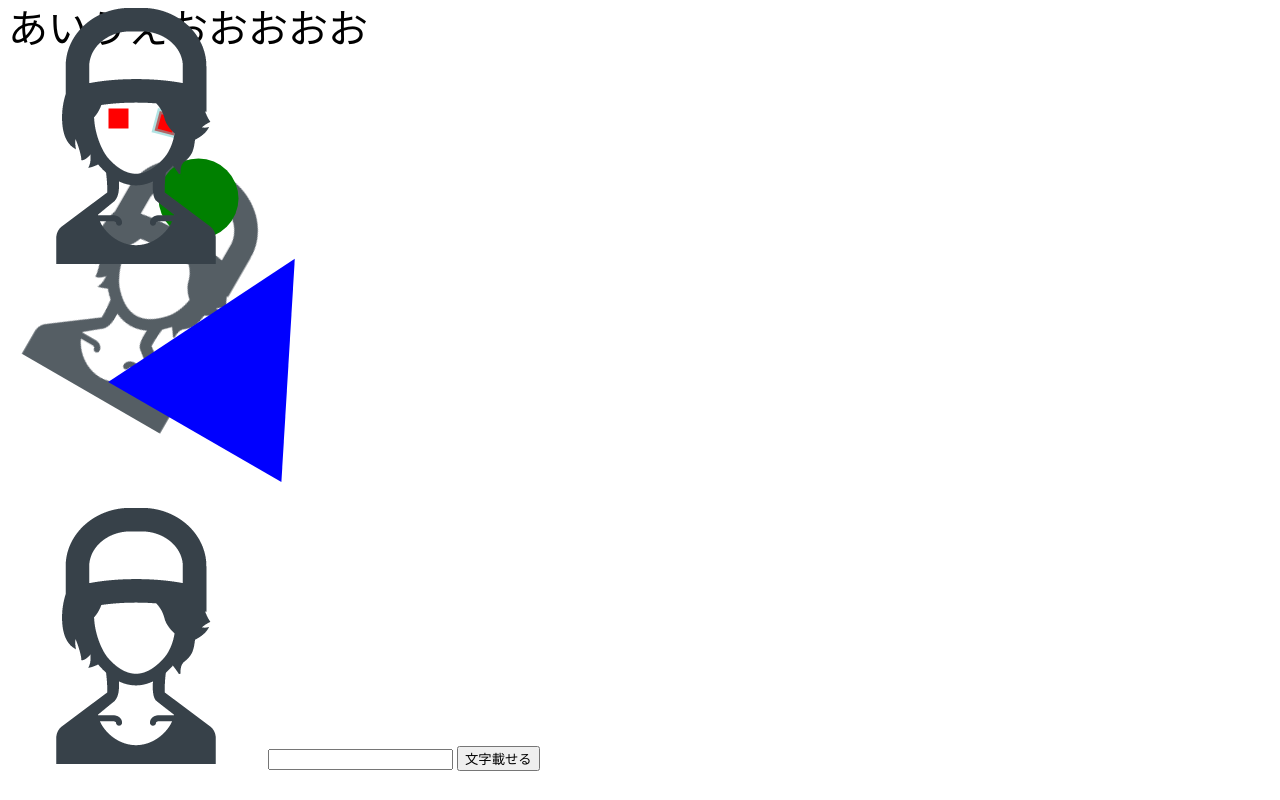
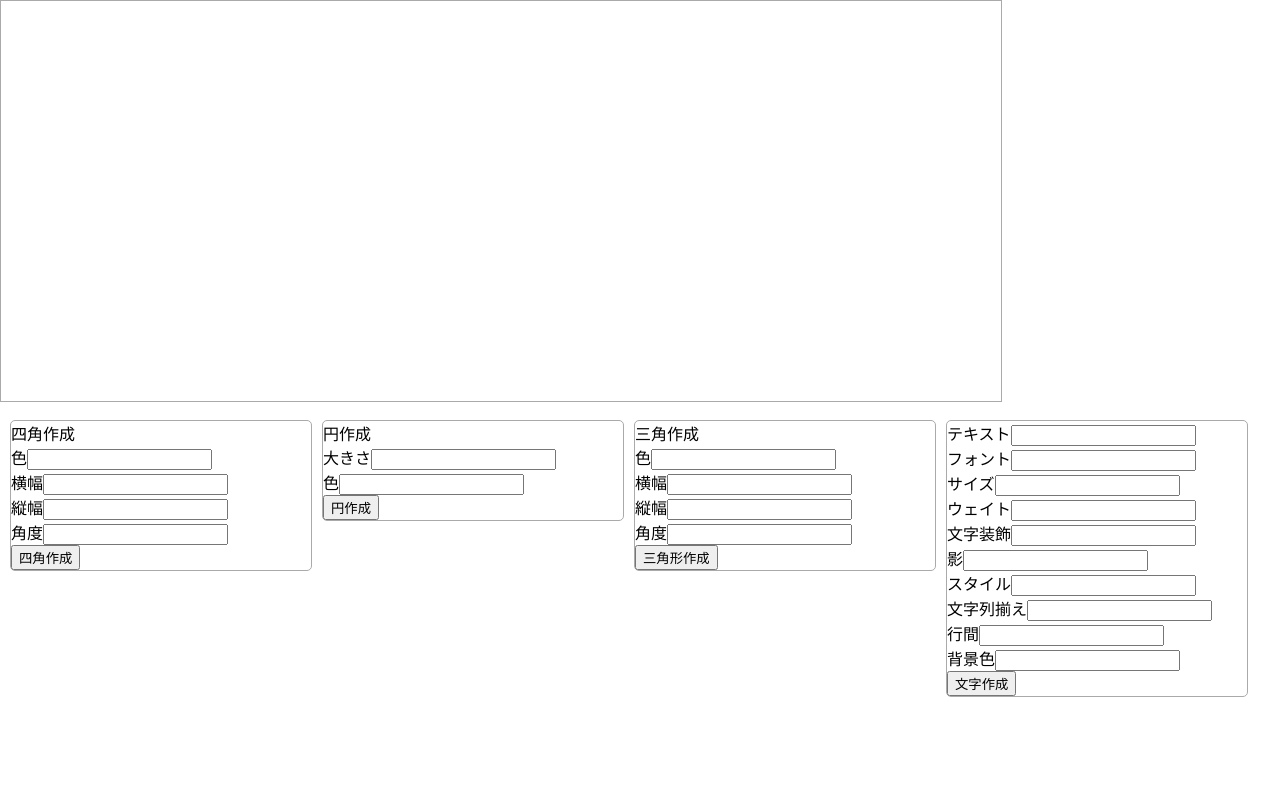
Before and after one commit to Benjamin1gou/Study, a plain HTML site: page fabricTest.html in a window 1280 px wide. Drawn offline with Linux system fonts and the light colour scheme.

Commit message:
add&change
色々変更&追加

```diff
--- /dev/null
+++ b/css/html5reset.css
@@ -0,0 +1,94 @@
+@charset "utf-8";
+
+html, body, div, span, applet, object, iframe,
+h1, h2, h3, h4, h5, h6, p, blockquote, pre,
+a, abbr, acronym, address, big, cite, code,
+del, dfn, em, img, ins, kbd, q, s, samp,
+small, strike, strong, sub, sup, tt, var,
+b, u, i, center,
+dl, dt, dd, ol, ul, li,
+fieldset, form, label, legend,
+table, caption, tbody, tfoot, thead, tr, th, td,
+article, aside, canvas, details, embed,
+figure, figcaption, footer, header, hgroup,
+menu, nav, output, ruby, section, summary,
+time, mark, audio, video {
+	margin: 0;
+	padding: 0;
+	border: 0;
+	font-style:normal;
+	font-weight: normal;
+	font-size: 100%;
+	vertical-align: baseline;
+}
+
+article, aside, details, figcaption, figure,
+footer, header, hgroup, menu, nav, section {
+	display: block;
+}
+
+html{
+    overflow-y: scroll;
+}
+
+blockquote, q {
+	quotes: none;
+}
+
+blockquote:before, blockquote:after,
+q:before, q:after {
+	content: '';
+	content: none;
+}
+
+input, textarea,{
+	margin: 0;
+	padding: 0;
+}
+
+ol, ul{
+    list-style:none;
+}
+
+table{
+    border-collapse: collapse;
+    border-spacing:0;
+}
+
+caption, th{
+    text-align: left;
+}
+
+a:focus {
+	outline:none;
+}
+
+.clearfix:after {
+	content: ".";
+	display: block;
+	clear: both;
+	height: 0;
+	visibility: hidden;
+}
+
+.clearfix {
+	min-height: 1px;
+}
+
+* html .clearfix {
+	height: 1px;
+	/*¥*//*/
+	height: auto;
+	overflow: hidden;
+	/**/
+}
+
+.both{
+	clear:both;
+}
+
+.inline_block {
+	display: inline-block;
+	*display: inline;
+	*zoom: 1;
+}
--- /dev/null
+++ b/css/ultimateTakahiroFabric.css
@@ -0,0 +1,12 @@
+.paint-css{
+  border: #aaa 1px solid;
+  width: 300px;
+  float: left;
+  margin-top: 20px;
+  margin-left: 10px;
+  border-radius: 5px;
+}
+
+#can{
+  border: solid 1px #aaa;
+}
--- a/fabricTest.html
+++ b/fabricTest.html
@@ -5,13 +5,51 @@
     <script type="text/javascript" src="js/jquery-3.1.1.js"></script>
     <script type="text/javascript" src="js/fabric.js"></script>
     <script type="text/javascript" src="js/fabricStudy.js"></script>
+    <link rel="stylesheet" type="text/css" href="css/html5reset.css">
+    <link rel="stylesheet" type="text/css" href="css/ultimateTakahiroFabric.css">
+
+
     <title>タイトル</title>
 
   </head>
   <body>
-    <canvas id = "can" width = "1000px" height="500px"></canvas>
-    <img src="img/test.png" id="test" />
-    <input type="text" id="text" />
-    <button id="hover-text">文字載せる</button>
+    <canvas id = "can" width = "1000px" height="400px"></canvas>
+    <!-- <input type="text" id="text" />
+    <button id="hover-text">文字載せる</button> -->
+    <div class="paint-css">
+      <p>四角作成</p>
+      <p>色<input type="text" id="rect-color" /></p>
+      <p>横幅<input type="text" id="rect-width" /></p>
+      <p>縦幅<input type="text" id="rect-height" /></p>
+      <p>角度<input type="text" id="rect-angle" /></p>
+      <input type="button" id="create-rect" value="四角作成">
+    </div>
+    <div class="paint-css">
+      <p>円作成</p>
+      <p>大きさ<input type="text" id="circle-scale" /></p>
+      <p>色<input type="text" id="circle-color" /></p>
+      <input type="button" id="create-circle" value="円作成">
+    </div>
+    <div class="paint-css">
+      <p>三角作成</p>
+      <p>色<input type="text" id="triangle-color" /></p>
+      <p>横幅<input type="text" id="triangle-width" /></p>
+      <p>縦幅<input type="text" id="triangle-height" /></p>
+      <p>角度<input type="text" id="triangle-angle" /></p>
+      <input type="button" id="create-triangle" value="三角形作成">
+    </div>
+    <div class="paint-css">
+      <p>テキスト<input type = "text" id="input-text" /></p>
+      <p>フォント<input type="text" id="text-font" /></p>
+      <p>サイズ<input type="text" id="text-size" /></p>
+      <p>ウェイト<input type="text" id="text-weight" /></p>
+      <p>文字装飾<input type="text" id="text-decoration" /></p>
+      <p>影<input type="text" id="text-shadow" /></p>
+      <p>スタイル<input type="text" id="text-style" /></p>
+      <p>文字列揃え<input type="text" id="text-align" /></p>
+      <p>行間<input type="text" id="text-line-height" /></p>
+      <p>背景色<input type="text" id="text-background-color" /></p>
+      <input type="button" id="create-text" value="文字作成" />
+    </div>
   </body>
 </html>
--- a/js/fabricStudy.js
+++ b/js/fabricStudy.js
@@ -1,8 +1,31 @@
 (function($){
   //id canを格納　※＃は、いらない
   var canvasTag = "can";
-  var inputTextTag = "#text";
-  var textButtonTag = "#hover-text";
+  var rectColorTag = "#rect-color";
+  var rectWidthTag = "#rect-width";
+  var rectHeightTag = "#rect-height";
+  var rectAngleTag = "#rect-angle";
+  var createRectButtonTag = "#create-rect";
+  var circleColorTag = "#circle-color";
+  var circleScaleTag = "#circle-scale";
+  var createCircleButtonTag = "#create-circle";
+  var triangleColorTag = "#triangle-color";
+  var triangleWidthTag = "#triangle-width";
+  var triangleHeightTag = "#triangle-height";
+  var triangleAngleTag = "#triangle-angle";
+  var createTriangleButtonTag = "#create-triangle";
+  var inputTextTag = "#input-text";
+  var textFontTag = "#text-font";
+  var textSizeTag = "#text-size";
+  var textWeightTag = "#text-weight";
+  var textDecorationTag = "#text-decoration";
+  var textShadowTag = "#text-shadow";
+  var textStyleTag = "#text-style";
+  var textAlignTag = "#text-align";
+  var textLineHeightTag = "#text-line-height";
+  var textBackgroundColorTag = "#text-background-color";
+  var createTextButtonTag = "#create-text";
+
 
   var canvas;
   var rect; //四角　var rect = new fabric.Rect(); みたいにも打てる　setで値を渡す
@@ -17,39 +40,58 @@
     //canvas宣言
     canvas = new fabric.Canvas(canvasTag);
 
-    //四角の描画
-    $.paint.rect(100, 100, 'red', 20, 20, 0);
+    // //四角の描画
+    // $.paint.rect(100, 100, 'red', 20, 20, 0);
+    //
+    //
+    // //斜め回転を加える
+    // $.paint.rect(150, 100, 'red', 20, 20, 45);
+    //
+    // $.paint.rectSet(150, 100, 'blue', 20, 20, 30);
+    // rect.set('fill', 'red');
+    // rect.set({ strokeWidth: 5, stroke: 'rgba(100,200,200,0.5)' });
+    // rect.set('angle', 15).set('flipY', true);
+    // canvas.renderAll();
+    //
+    // var imgImstancs = new fabric.Image(imageTag,{
+    //   left: 100,
+    //   top: 100,
+    //   angle: 30,
+    //   opacity: 0.85
+    // });
+    // canvas.add(imgImstancs);
+    //
+    // fabric.Image.fromURL('img/test.png', function(oImg){
+    //   canvas.add(oImg);
+    // });
+    //
+    // text = new fabric.Text("あいうえおおおおお",{
+    //   fontFamily: 'Comic Sans'
+    // });
+    // canvas.add(text);
+    //
+    // $.paint.triangle(200, 200, 'blue', 200, 200, 30);
+    // $.paint.circle(40, 'green', 150, 150);
 
+    // $(textButtonTag).on('click', function(){
+    //   $.paint.text();
+    // });
 
-    //斜め回転を加える
-    $.paint.rect(150, 100, 'red', 20, 20, 45);
-
-    $.paint.rectSet(150, 100, 'blue', 20, 20, 30);
-    rect.set('fill', 'red');
-    rect.set({ strokeWidth: 5, stroke: 'rgba(100,200,200,0.5)' });
-    rect.set('angle', 15).set('flipY', true);
-    canvas.renderAll();
-
-    var imgImstancs = new fabric.Image(imageTag,{
-      left: 100,
-      top: 100,
-      angle: 30,
-      opacity: 0.85
-    });
-    canvas.add(imgImstancs);
-
-    fabric.Image.fromURL('img/test.png', function(oImg){
-      canvas.add(oImg);
+    $(createRectButtonTag).on('click', function(){
+      $.paint.rect(10,　10,　$(rectColorTag).val(), Number($(rectWidthTag).val()), Number($(rectHeightTag).val()), Number($(rectAngleTag).val()));
     });
 
-    text = new fabric.Text("あいうえおおおおお",{
-      fontFamily: 'Comic Sans'
+    $(createCircleButtonTag).on('click', function(){
+      $.paint.circle(Number($(circleScaleTag).val()), $(circleColorTag).val(), 10, 10);
     });
-    canvas.add(text);
 
-    $.paint.triangle(200, 200, 'blue', 200, 200, 30);
-    $.paint.circle(40, 'green', 150, 150);
+    $(createTriangleButtonTag).on('click', function(){
+      $.paint.triangle(10, 10, $(triangleColorTag).val(), Number($(triangleWidthTag).val()), Number($(triangleHeightTag).val()), Number($(triangleAngleTag).val()));
+    });
 
+    $(createTextButtonTag).on('click', function(){
+      $.paint.text($(textFontTag).val(),Number($(textSizeTag).val()),$(textWeightTag).val(), $(textDecorationTag).val(), $(textShadowTag).val(), $(textStyleTag).val(), $(textAlignTag).val(),$(textLineHeightTag).val(), $(textBackgroundColorTag).val());
+    });
 
   });
 
@@ -96,10 +138,20 @@
       });
       canvas.add(triangle);
     },
-    text: function(){
-      text = new fablic.Text(inputTextTag.val(),{
-
+    text: function(_family, _size, _weight, _deco, _shadow, _fontStyle, _strokeStyle, _align, _lineHeight, _background){
+      var text = new fablic.Text(inputTextTag.val(),{
+        fontFamily: _family,
+        fontSize: _size,
+        fontWeight: _weight,
+        textDecoration: _deco,
+        textShadow: _shadow,
+        fontStyle: _fontStyle,
+        strokeStyle: _strokeStyle,
+        textAlign: _align,
+        lineHeight: _lineHeight,
+        textBackgroundColor: _background
       });
+      canvas.add(text);
     }
 
 
--- /dev/null
+++ b/ultimateTakahiroLibraly/READMEs/ultimateTKForAjaxREADME.txt
@@ -0,0 +1,2 @@
+UTKForAjax使い方
+1.jsファイル読み込む際、jqueryの後で読み込んでください。
```
Also changed, not shown: ajaxStudy.html (added, +15 -0 lines), ultimateTakahiroLibraly/ultimateTakahiroForAjax.js (added, +70 -0 lines), css/ultimateTakahiroForAjax.css (added).
